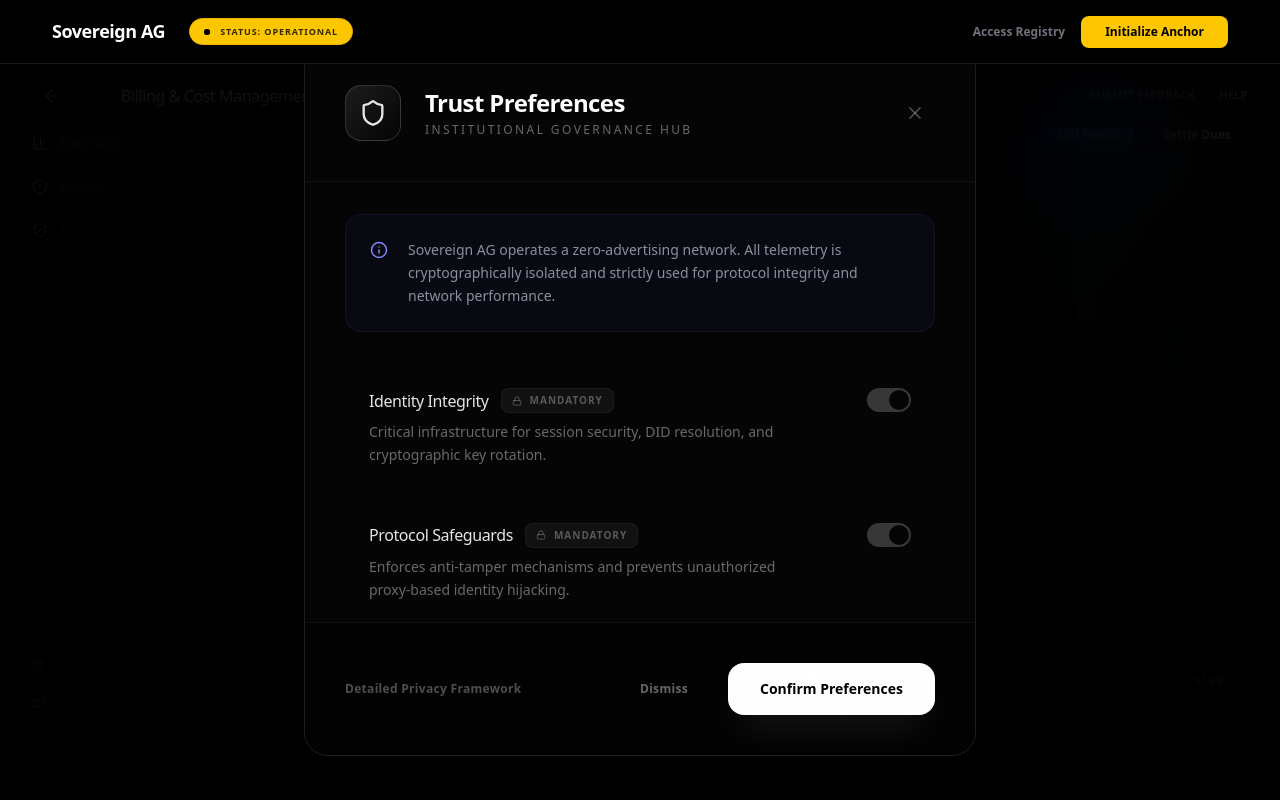
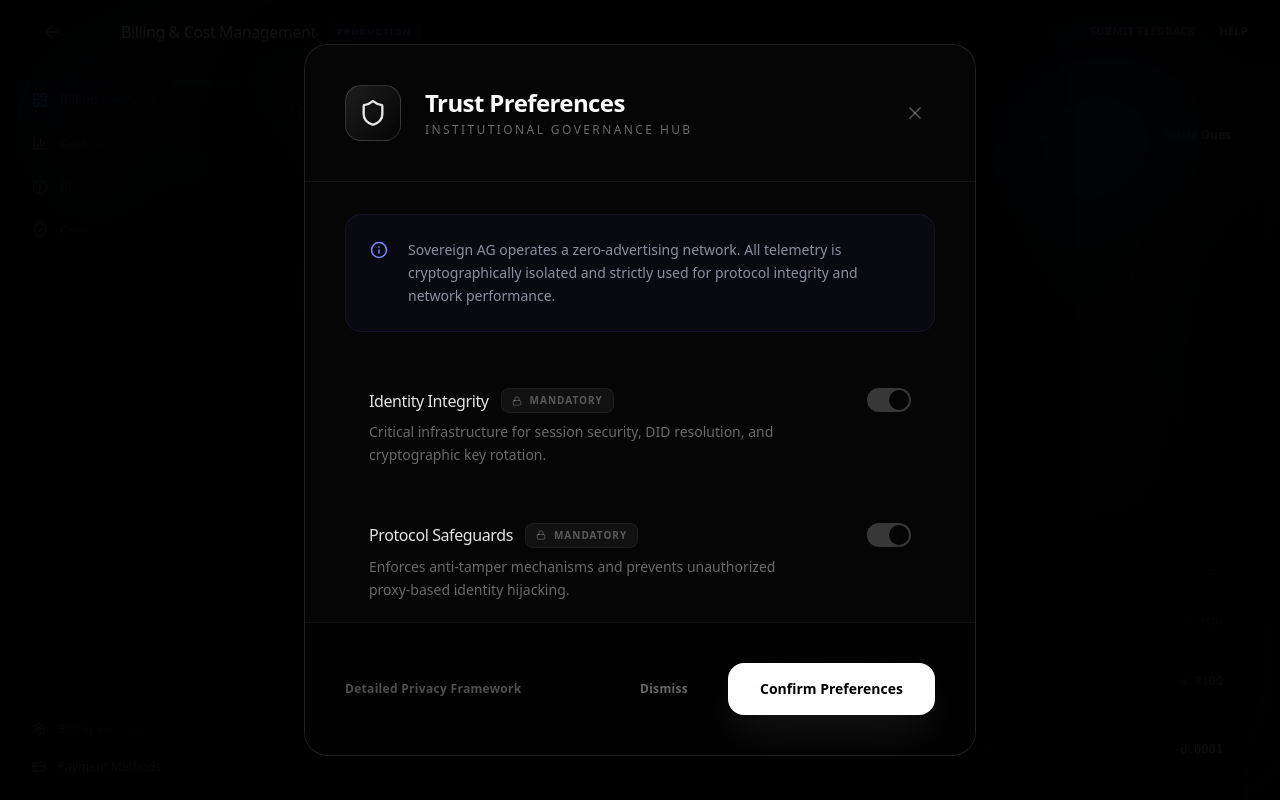
Before and after one commit to Sovereign-AG/sovereign-core, a Next.js app in the folder dashboard/: page /dashboard/billing in a window 1280 px wide. Shown: the top 800 px of the page. Built offline with nearby package versions, Linux system fonts and the light colour scheme; no server answers.

Commit message:
feat: Conditionally hide main header on Billing page for unified workspace

```diff
--- a/dashboard/src/app/dashboard/billing/page.tsx
+++ b/dashboard/src/app/dashboard/billing/page.tsx
@@ -57,8 +57,8 @@
   return (
     <div className="min-h-screen bg-[#000000] text-[#E8EAED] font-sans selection:bg-blue-500/30">
 
-      {/* Institutional Top Bar (GCP Style) */}
-      <div className="h-16 border-b border-white/5 flex items-center px-8 justify-between bg-[#000000]/80 backdrop-blur-xl sticky top-16 z-40">
+      {/* Institutional Top Bar (Primary Header in Billing Nexus) */}
+      <div className="h-16 border-b border-white/5 flex items-center px-8 justify-between bg-[#000000]/80 backdrop-blur-xl sticky top-0 z-40">
         <div className="flex items-center space-x-6">
            <Link href="/dashboard" className="p-2.5 hover:bg-white/5 rounded-full transition-colors text-gray-500 hover:text-white">
               <ArrowLeft size={20} />
@@ -81,7 +81,7 @@
         </div>
       </div>
 
-      <div className="flex h-[calc(100vh-128px)]">
+      <div className="flex h-[calc(100vh-64px)]">
 
         {/* Navigation Sidebar */}
         <aside className="w-64 border-r border-white/5 bg-[#000000] flex flex-col">
--- a/dashboard/src/components/InstitutionalHeader.tsx
+++ b/dashboard/src/components/InstitutionalHeader.tsx
@@ -3,11 +3,18 @@
 import Link from 'next/link';
 import { motion } from 'framer-motion';
 import { useSession, signIn, signOut } from "next-auth/react";
+import { usePathname } from 'next/navigation';
 import { SVTPLogo } from './SVTPLogo';
 import { ShieldCheck, Search } from 'lucide-react';
 
 export default function InstitutionalHeader() {
+  const pathname = usePathname();
   const { data: session, status: authStatus } = useSession();
+
+  // Institutional Rule: Hide primary header when in specialized billing nexus to avoid double-header clutter
+  if (pathname?.startsWith('/dashboard/billing')) {
+    return null;
+  }
   const [hasLegacySession, setHasLegacySession] = React.useState(false);
 
   React.useEffect(() => {
```
